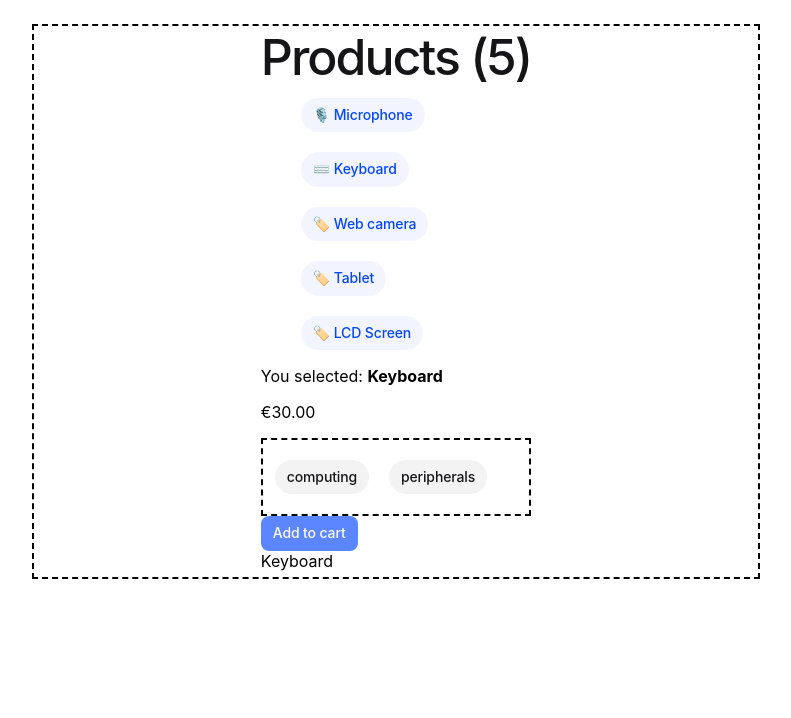
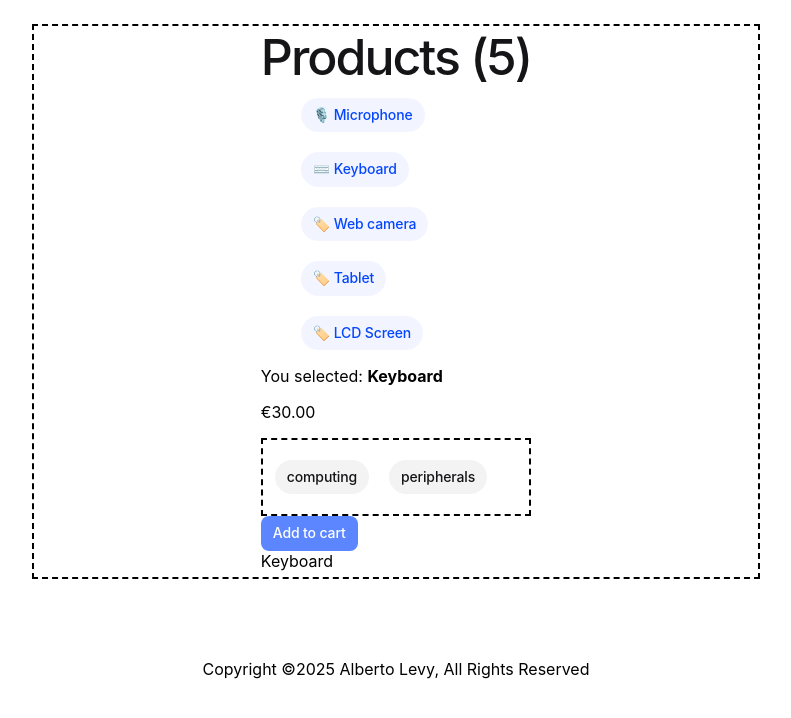
Before and after one commit to alb9k/my-app, an Angular app: page / in a window 1280 px wide. Shown: the top 718 px of the page, without its empty margins (244-1035 px from the left). Built offline with nearby package versions, Linux system fonts and the light colour scheme.

Commit message:
Aggiornamento codice

```diff
--- a/src/app/app.component.html
+++ b/src/app/app.component.html
@@ -1,23 +1,7 @@
-<!-- * * * * * * * * * * * * * * * * * * * * * * * * * * * * * * * -->
-<!-- * * * * * * * * * * * The content below * * * * * * * * * * * -->
-<!-- * * * * * * * * * * is only a placeholder * * * * * * * * * * -->
-<!-- * * * * * * * * * * and can be replaced.  * * * * * * * * * * -->
-<!-- * * * * * * * * * * * * * * * * * * * * * * * * * * * * * * * -->
-<!-- * * * * * * * * * Delete the template below * * * * * * * * * -->
-<!-- * * * * * * * to get started with your project! * * * * * * * -->
-<!-- * * * * * * * * * * * * * * * * * * * * * * * * * * * * * * * -->
 <main class="main">
   <div class="content">
     <app-product-list />
   </div>
 </main>
-
-<!-- * * * * * * * * * * * * * * * * * * * * * * * * * * * * * * * * -->
-<!-- * * * * * * * * * * * The content above * * * * * * * * * * * * -->
-<!-- * * * * * * * * * * is only a placeholder * * * * * * * * * * * -->
-<!-- * * * * * * * * * * and can be replaced.  * * * * * * * * * * * -->
-<!-- * * * * * * * * * * * * * * * * * * * * * * * * * * * * * * * * -->
-<!-- * * * * * * * * * * End of Placeholder  * * * * * * * * * * * * -->
-<!-- * * * * * * * * * * * * * * * * * * * * * * * * * * * * * * * * -->
-
+<footer appCopyright></footer>
 <router-outlet />
--- a/src/app/app.component.ts
+++ b/src/app/app.component.ts
@@ -1,6 +1,7 @@
 import { Component } from '@angular/core';
 import { RouterOutlet } from '@angular/router';
 import { ProductListComponent } from './product-list/product-list.component';
+import { CopyrightDirective } from './copyright.directive';
 
 /**
  * The main component of the application.
@@ -15,7 +16,7 @@ import { ProductListComponent } from './product-list/product-list.component';
  */
 @Component({
   selector: 'app-root',
-  imports: [RouterOutlet, ProductListComponent],
+  imports: [RouterOutlet, ProductListComponent, CopyrightDirective],
   templateUrl: './app.component.html',
   styleUrl: './app.component.css'
 })
--- /dev/null
+++ b/src/app/copyright.directive.ts
@@ -0,0 +1,16 @@
+import { Directive, ElementRef} from '@angular/core';
+
+@Directive({
+  selector: '[appCopyright]'
+})
+export class CopyrightDirective {
+
+  constructor(el: ElementRef) {
+    const currentYear = new Date().getFullYear();
+    const targetEl: HTMLElement = el.nativeElement;
+    const propertyName: string = 'Alberto Levy,';
+    targetEl.classList.add('copyright');
+    targetEl.textContent = `Copyright ©${currentYear} ${propertyName} All Rights Reserved`;
+  }
+
+}
--- a/src/styles.css
+++ b/src/styles.css
@@ -1 +1,14 @@
 /* You can add global styles to this file, and also import other style files */
+.copyright {
+  font-family: "Inter", -apple-system, BlinkMacSystemFont, "SegoeUI", Roboto,
+    Helvetica, Arial, sans-serif, "Apple Color Emoji", "Segoe UI Emoji",
+    "Segoe UI Symbol";
+    width: 100%;
+    min-height: 100%;
+    display: flex;
+    justify-content: center;
+    align-items: center;
+    padding: 1rem;
+    box-sizing: inherit;
+    position: relative;
+}
```
Also changed, not shown: 1 other file (tests, documents, lock files or other folders).
